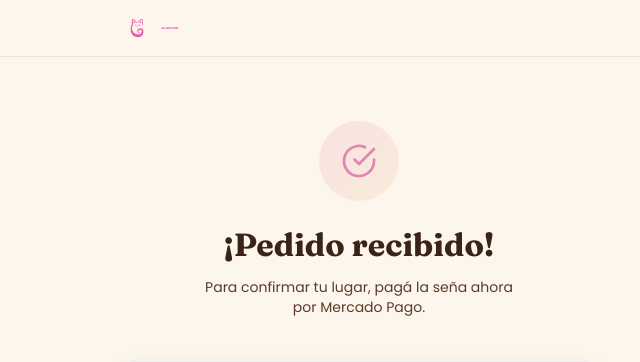
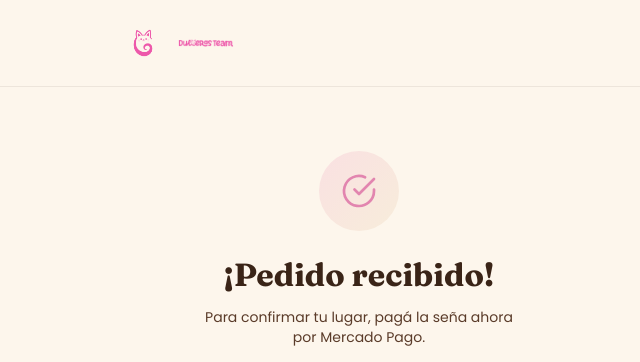
Before and after one commit to bautirivas106-rgb/dulceras_team, a Django app: template templates/orders/confirmation.html in a window 1280 px wide. Shown: the top 362 px of the page, without its empty margins (281-921 px from the left). Run offline with Django 5.2, Linux system fonts and the light colour scheme; the template is opened without the code that fills it, so the values that code supplies are empty; some libraries are stand-ins or nearby versions.

Commit message:
fix(ui): agranda logos en todos los headers del sitio público
Las imágenes logo-icon y logo-wordmark son cuadradas con whitespace
interno considerable, por lo que heights pequeños hacían el texto casi
invisible. Se aumentan heights en landing, catálogo, cuenta, checkout
y confirmación para que el texto del wordmark sea claramente legible.
También se reemplaza h-14 fijo por py-2 en confirmation para evitar que
el logo quede cortado.

Co-Authored-By: Claude Sonnet 4.6 <noreply@anthropic.com>

```diff
--- a/templates/catalog/catalog.html
+++ b/templates/catalog/catalog.html
@@ -14,8 +14,8 @@
           style="backdrop-filter:blur(14px);border-bottom:1px solid rgba(58,36,23,0.08);transition:box-shadow 0.3s">
     <div style="max-width:1180px;margin:0 auto;padding:14px 32px" class="flex items-center justify-between">
       <a href="/" class="flex items-center gap-2.5 no-underline">
-        <img src="{% static 'brand/logo-icon.png' %}" alt="" style="height:38px;width:auto;flex-shrink:0">
-        <img src="{% static 'brand/logo-wordmark.png' %}" alt="Dulceras Team" class="hidden sm:block" style="height:52px;width:auto">
+        <img src="{% static 'brand/logo-icon.png' %}" alt="" style="height:60px;width:auto;flex-shrink:0">
+        <img src="{% static 'brand/logo-wordmark.png' %}" alt="Dulceras Team" class="hidden sm:block" style="height:130px;width:auto">
       </a>
       <div class="flex items-center gap-3">
         <a href="/" class="text-sm font-medium no-underline transition-opacity hover:opacity-70" style="color:#E285AF">← Inicio</a>
--- a/templates/checkout/checkout.html
+++ b/templates/checkout/checkout.html
@@ -175,8 +175,8 @@
       <a href="/" class="flex items-center gap-1.5 text-sm font-medium transition-opacity hover:opacity-70 no-underline" style="color:#E285AF">← Volver</a>
       <span style="color:rgba(58,36,23,0.2)">|</span>
       <div class="flex items-center gap-2">
-        <img src="{% static 'brand/logo-icon.png' %}" alt="" style="height:28px;width:auto">
-        <img src="{% static 'brand/logo-wordmark.png' %}" alt="Dulceras Team" style="height:22px;width:auto">
+        <img src="{% static 'brand/logo-icon.png' %}" alt="" style="height:40px;width:auto">
+        <img src="{% static 'brand/logo-wordmark.png' %}" alt="Dulceras Team" style="height:70px;width:auto">
       </div>
     </div>
   </header>
--- a/templates/cuenta/orders.html
+++ b/templates/cuenta/orders.html
@@ -130,8 +130,8 @@
           style="background:rgba(253,246,236,0.95);border-bottom:1px solid rgba(58,36,23,0.08);backdrop-filter:blur(8px)">
     <div class="flex items-center justify-between px-5 py-4" style="max-width:700px;margin:0 auto">
       <div class="flex items-center gap-3">
-        <a href="/"><img src="{% static 'brand/logo-icon.png' %}" alt="" style="height:30px;width:auto"></a>
-        <a href="/"><img src="{% static 'brand/logo-wordmark.png' %}" alt="Dulceras Team" class="hidden sm:block" style="height:24px;width:auto"></a>
+        <a href="/"><img src="{% static 'brand/logo-icon.png' %}" alt="" style="height:44px;width:auto"></a>
+        <a href="/"><img src="{% static 'brand/logo-wordmark.png' %}" alt="Dulceras Team" class="hidden sm:block" style="height:76px;width:auto"></a>
       </div>
       <div class="flex items-center gap-3">
         <button @click="openEdit()" class="text-sm font-medium transition-opacity hover:opacity-70"
--- a/templates/landing/home.html
+++ b/templates/landing/home.html
@@ -20,8 +20,8 @@
 
       <!-- Logo -->
       <a href="/" class="flex items-center gap-2.5 no-underline">
-        <img src="{% static 'brand/logo-icon.png' %}" alt="Dulceras Team" style="height:38px;width:auto;flex-shrink:0">
-        <img src="{% static 'brand/logo-wordmark.png' %}" alt="Dulceras Team" class="hidden sm:block" style="height:52px;width:auto">
+        <img src="{% static 'brand/logo-icon.png' %}" alt="Dulceras Team" style="height:60px;width:auto;flex-shrink:0">
+        <img src="{% static 'brand/logo-wordmark.png' %}" alt="Dulceras Team" class="hidden sm:block" style="height:130px;width:auto">
       </a>
 
       <!-- Nav desktop -->
--- a/templates/orders/confirmation.html
+++ b/templates/orders/confirmation.html
@@ -8,9 +8,9 @@
 <!-- Header -->
 <header class="sticky top-0 z-10"
         style="background:rgba(253,246,236,0.95);border-bottom:1px solid rgba(58,36,23,0.08);backdrop-filter:blur(8px)">
-  <div class="max-w-lg mx-auto px-5 h-14 flex items-center gap-2">
-    <a href="/"><img src="{% static 'brand/logo-icon.png' %}"    alt="" style="height:28px;width:auto"></a>
-    <a href="/"><img src="{% static 'brand/logo-wordmark.png' %}" alt="Dulceras Team" style="height:22px;width:auto"></a>
+  <div class="max-w-lg mx-auto px-5 py-2 flex items-center gap-2">
+    <a href="/"><img src="{% static 'brand/logo-icon.png' %}"    alt="" style="height:40px;width:auto"></a>
+    <a href="/"><img src="{% static 'brand/logo-wordmark.png' %}" alt="Dulceras Team" style="height:70px;width:auto"></a>
   </div>
 </header>
 
```
